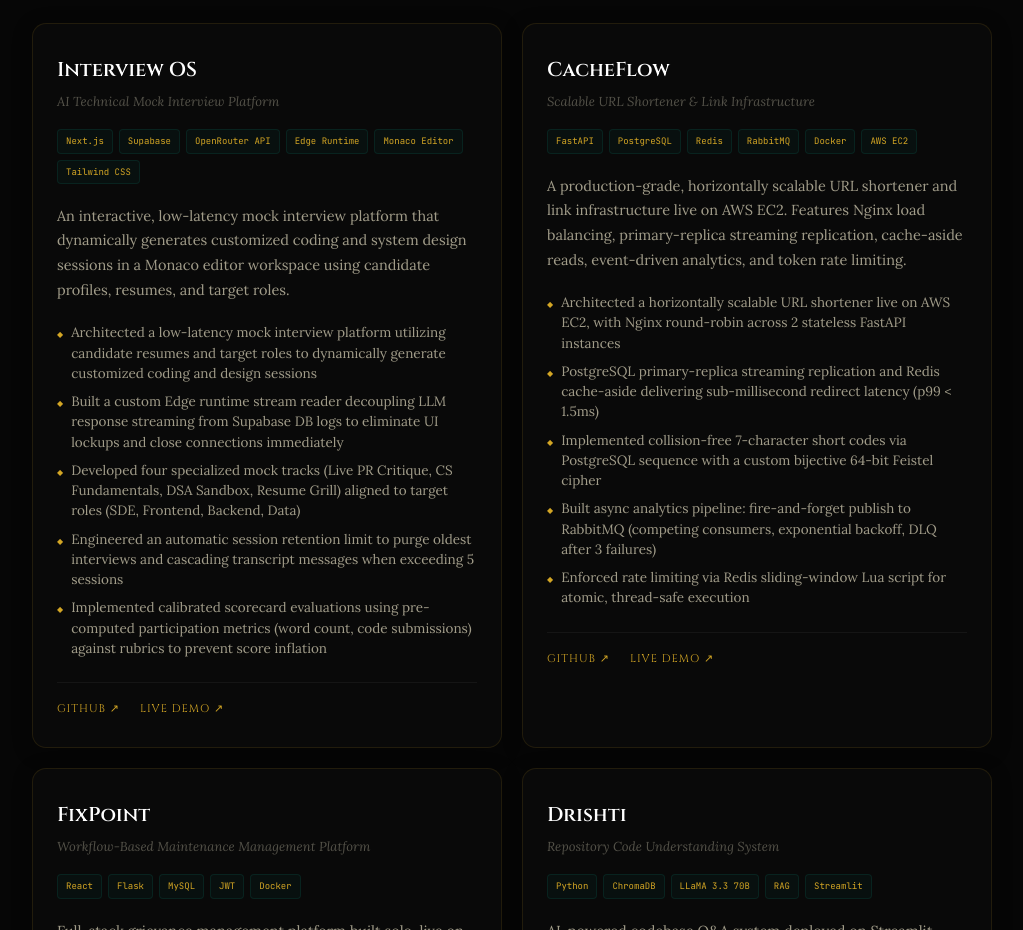
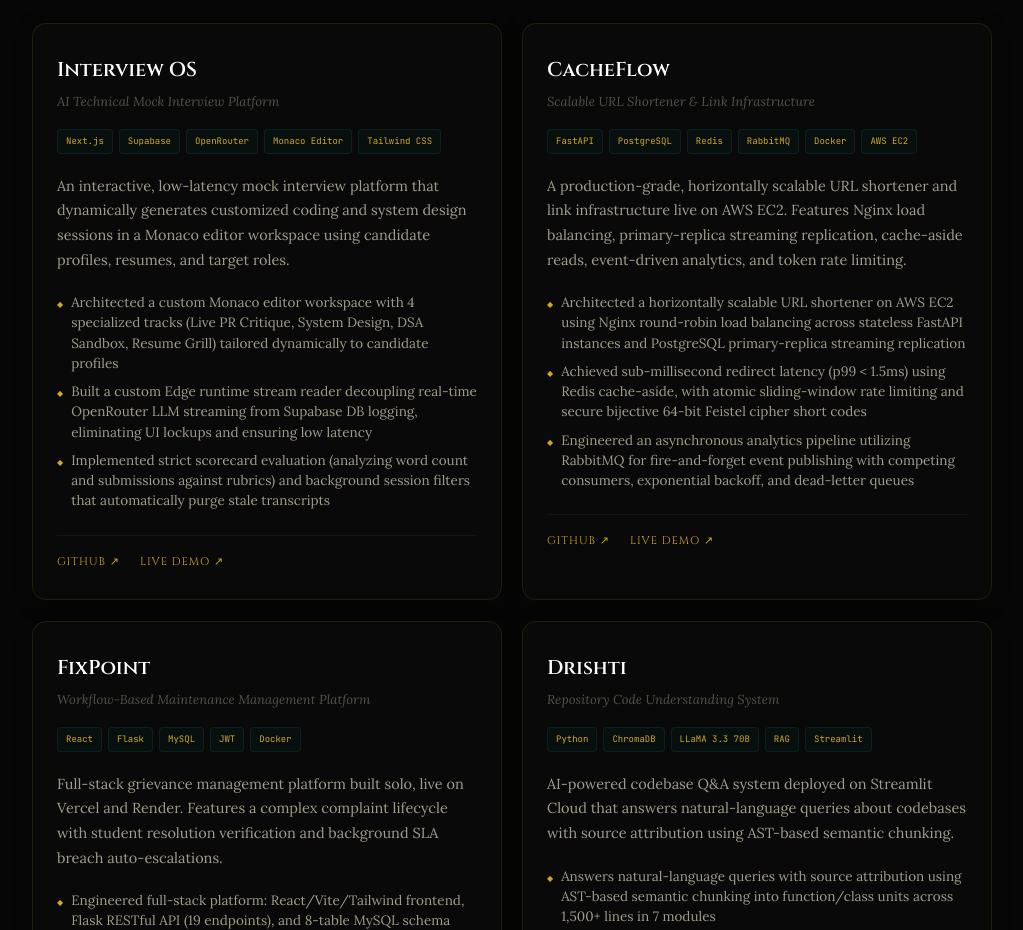
Before and after one commit to KeshavSwami04/KeshavSwami_Portfolio, a React (Vite) app: page / in a window 1280 px wide. Shown: the part 3960-4890 px from the top of the page, without its empty margins (128-1151 px from the left). Built offline with nearby package versions, Linux system fonts and the light colour scheme.

Commit message:
style: condense project highlights to 3 per card for symmetry

```diff
--- a/src/data.js
+++ b/src/data.js
@@ -75,14 +75,12 @@
     id: "01",
     name: "Interview OS",
     subtitle: "AI Technical Mock Interview Platform",
-    stack: ["Next.js", "Supabase", "OpenRouter API", "Edge Runtime", "Monaco Editor", "Tailwind CSS"],
+    stack: ["Next.js", "Supabase", "OpenRouter", "Monaco Editor", "Tailwind CSS"],
     description: "An interactive, low-latency mock interview platform that dynamically generates customized coding and system design sessions in a Monaco editor workspace using candidate profiles, resumes, and target roles.",
     highlights: [
-      "Architected a low-latency mock interview platform utilizing candidate resumes and target roles to dynamically generate customized coding and design sessions",
-      "Built a custom Edge runtime stream reader decoupling LLM response streaming from Supabase DB logs to eliminate UI lockups and close connections immediately",
-      "Developed four specialized mock tracks (Live PR Critique, CS Fundamentals, DSA Sandbox, Resume Grill) aligned to target roles (SDE, Frontend, Backend, Data)",
-      "Engineered an automatic session retention limit to purge oldest interviews and cascading transcript messages when exceeding 5 sessions",
-      "Implemented calibrated scorecard evaluations using pre-computed participation metrics (word count, code submissions) against rubrics to prevent score inflation",
+      "Architected a custom Monaco editor workspace with 4 specialized tracks (Live PR Critique, System Design, DSA Sandbox, Resume Grill) tailored dynamically to candidate profiles",
+      "Built a custom Edge runtime stream reader decoupling real-time OpenRouter LLM streaming from Supabase DB logging, eliminating UI lockups and ensuring low latency",
+      "Implemented strict scorecard evaluation (analyzing word count and submissions against rubrics) and background session filters that automatically purge stale transcripts",
     ],
     github: "https://github.com/KeshavSwami04/Interview-OS",
     demo: "https://interview-os-brown.vercel.app",
@@ -94,11 +92,9 @@
     stack: ["FastAPI", "PostgreSQL", "Redis", "RabbitMQ", "Docker", "AWS EC2"],
     description: "A production-grade, horizontally scalable URL shortener and link infrastructure live on AWS EC2. Features Nginx load balancing, primary-replica streaming replication, cache-aside reads, event-driven analytics, and token rate limiting.",
     highlights: [
-      "Architected a horizontally scalable URL shortener live on AWS EC2, with Nginx round-robin across 2 stateless FastAPI instances",
-      "PostgreSQL primary-replica streaming replication and Redis cache-aside delivering sub-millisecond redirect latency (p99 < 1.5ms)",
-      "Implemented collision-free 7-character short codes via PostgreSQL sequence with a custom bijective 64-bit Feistel cipher",
-      "Built async analytics pipeline: fire-and-forget publish to RabbitMQ (competing consumers, exponential backoff, DLQ after 3 failures)",
-      "Enforced rate limiting via Redis sliding-window Lua script for atomic, thread-safe execution",
+      "Architected a horizontally scalable URL shortener on AWS EC2 using Nginx round-robin load balancing across stateless FastAPI instances and PostgreSQL primary-replica streaming replication",
+      "Achieved sub-millisecond redirect latency (p99 < 1.5ms) using Redis cache-aside, with atomic sliding-window rate limiting and secure bijective 64-bit Feistel cipher short codes",
+      "Engineered an asynchronous analytics pipeline utilizing RabbitMQ for fire-and-forget event publishing with competing consumers, exponential backoff, and dead-letter queues",
     ],
     github: "https://github.com/KeshavSwami04/CacheFlow",
     demo: "http://13.49.57.61.nip.io:3000",
```
